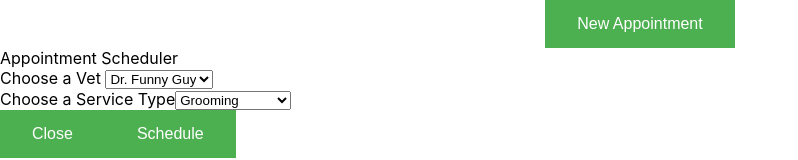
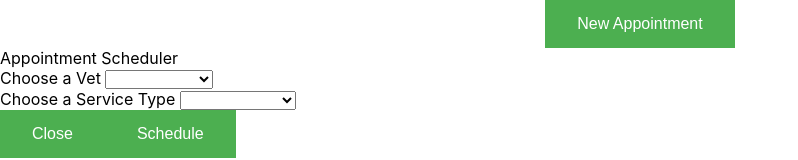
Before and after one commit to justin-atwell/petsFrontEnd, a React (Create React App) app: page / in a window 1280 px wide. Both pictures are taken after a click on the button "New Appointment". Shown: the top 160 px of the page, without its empty margins (0-798 px from the left). Built offline with nearby package versions, Linux system fonts and the light colour scheme.

Commit message:
added a blank option to the dropdowns

```diff
--- a/src/components/NewAppointment/NewAppointment.component.js
+++ b/src/components/NewAppointment/NewAppointment.component.js
@@ -23,14 +23,16 @@ const handleShow = () => { setShow (true);}
                                                 <div>
                                                       <label>Choose a Vet </label>
                                                       <select name="Vet">
+                                                            <option></option>
                                                             <option value="Dr. Funny Guy">Dr. Funny Guy</option>
                                                             <option value="Dr. Kevorkian">Dr. Kevorkian</option>
                                                             <option value="Dr. Smart Guy">Dr. Smart Guy</option>
                                                       </select>
                                                 </div>
                                                 <div>
-                                                      <label>Choose a Service Type</label>
+                                                      <label>Choose a Service Type </label>
                                                       <select>
+                                                            <option></option>
                                                             <option value="Grooming">Grooming</option>
                                                             <option value="Health Services">Health Services</option>
                                                             <option value="Pet Training">Pet Training</option>
```
